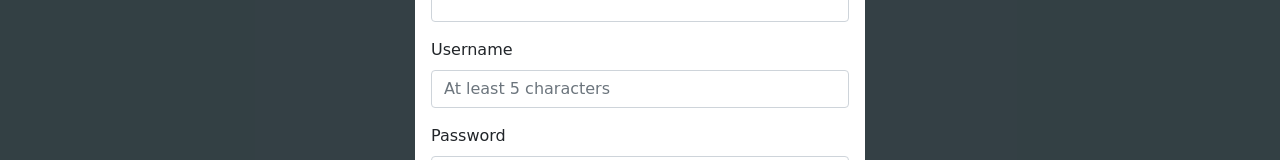
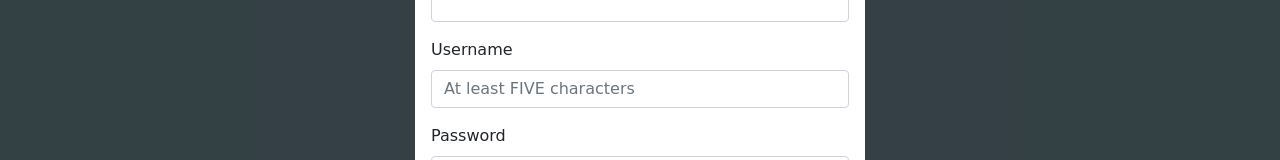
Before and after one commit to nahiphog/Nextagramssssss, a React (Create React App) app: page / in a window 1280 px wide. Shown: the part 316-476 px from the top of the page. Built offline with nearby package versions, Linux system fonts and the light colour scheme; no server answers.

Commit message:
523534534

```diff
--- a/src/containers/SignUpForm.js
+++ b/src/containers/SignUpForm.js
@@ -10,7 +10,7 @@ class SignUpForm extends Component {
       username: '',
       email: '',
       password: '',
-      isValid: false
+      isValid: true
     }
     this.timer = null
   }
@@ -100,7 +100,7 @@ class SignUpForm extends Component {
             onChange={this.handleUsernameInput}
             type="text"
             name="username"
-            placeholder="At least 5 characters"
+            placeholder="At least FIVE characters"
           />
           <FormFeedback>Oh noes! that username is already taken</FormFeedback>
         </FormGroup>
--- a/src/pages/Homepage.js
+++ b/src/pages/Homepage.js
@@ -14,7 +14,7 @@ const UsersContainer = styled.div`
 `
 
 const UserCard = styled(Card)`
-  width: 300px;
+  width: 900px;
   margin: 0.8em 0.6em;
 `
 
```
